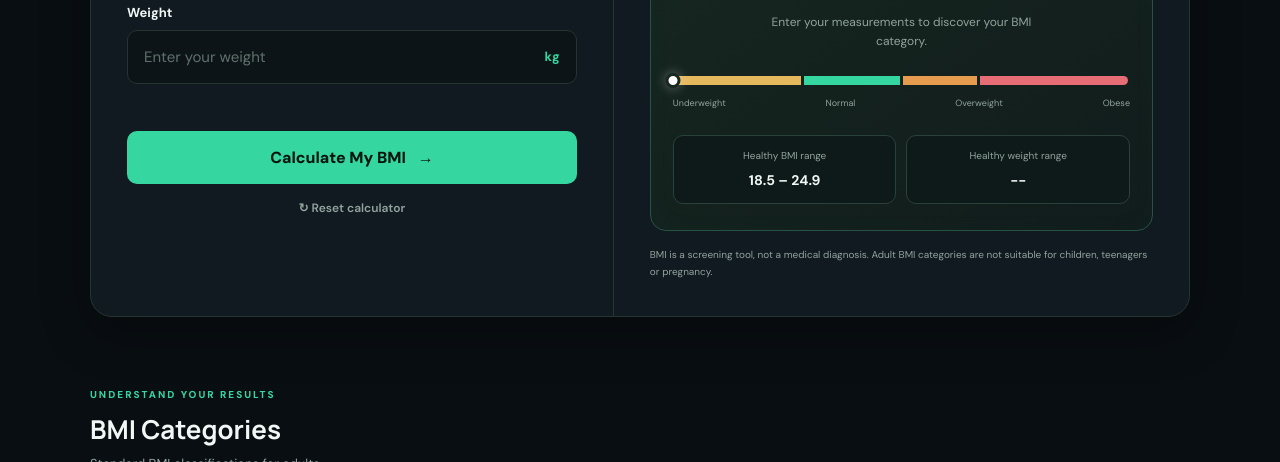
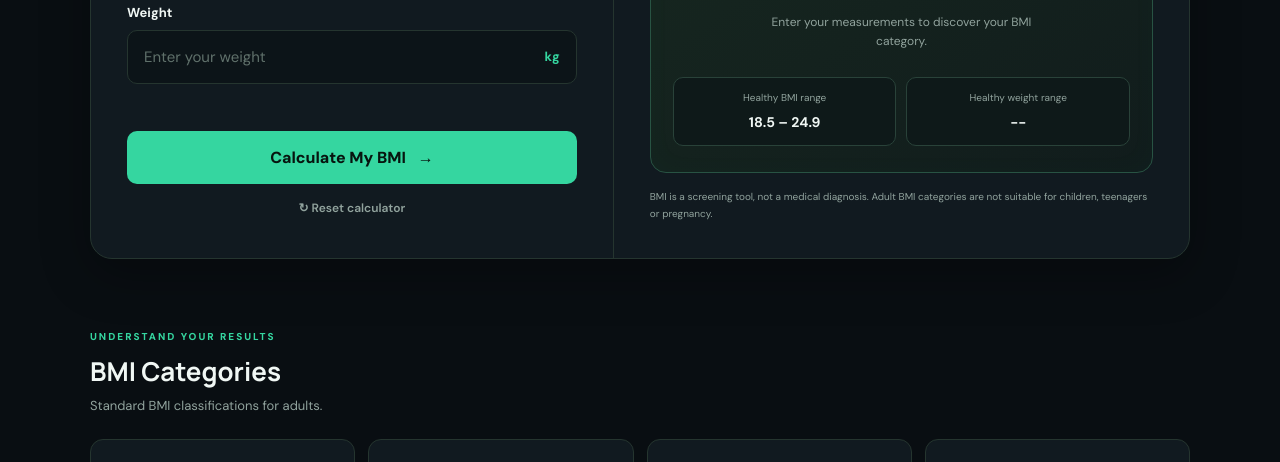
Before and after one commit to ayyushbaiswar33/bmi-calculator, a plain HTML site: page index.html in a window 1280 px wide. Shown: the part 638-1100 px from the top of the page. Drawn offline with Linux system fonts and the light colour scheme.

Commit message:
Update index.html

```diff
--- a/index.html
+++ b/index.html
@@ -117,22 +117,7 @@
             Enter your measurements to discover your BMI category.
           </p>
 
-          <div class="gauge">
-            <div class="gauge-track">
-              <div class="gauge-segment under"></div>
-              <div class="gauge-segment normal"></div>
-              <div class="gauge-segment over"></div>
-              <div class="gauge-segment obese"></div>
-            </div>
-            <div class="gauge-marker" id="gaugeMarker"></div>
-          </div>
 
-          <div class="gauge-labels">
-            <span>Underweight</span>
-            <span>Normal</span>
-            <span>Overweight</span>
-            <span>Obese</span>
-          </div>
 
           <div class="result-details">
             <div class="detail-box">
```
